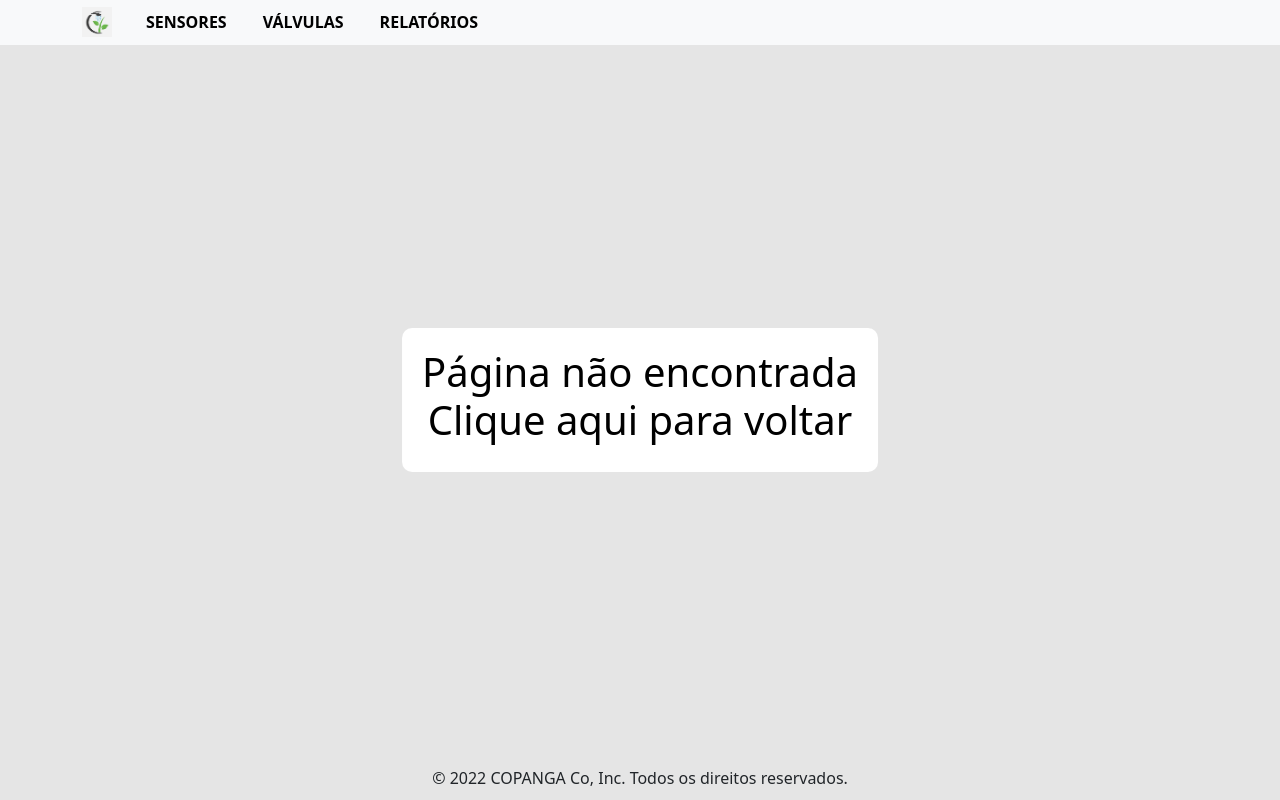
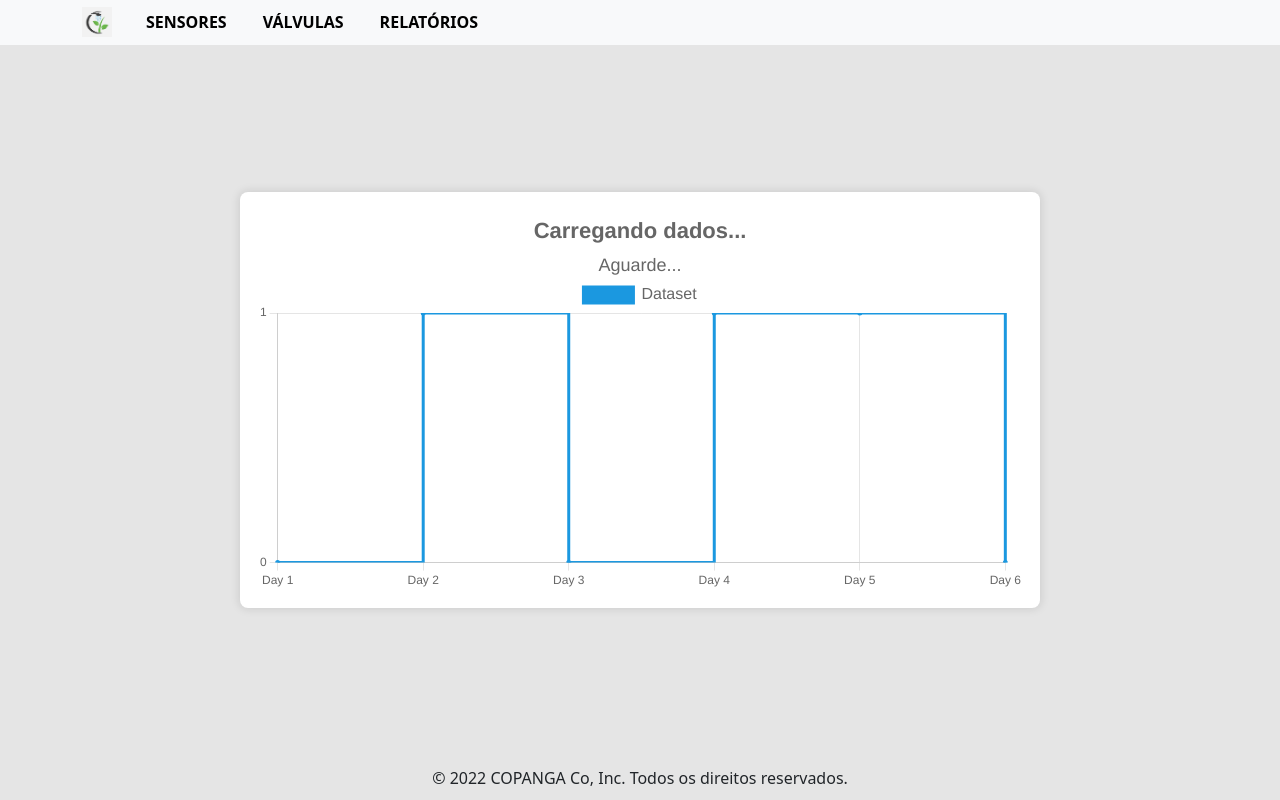
Before and after one commit to PedroFnseca/Copanga-IOT, a React (Create React App) app in the folder Telas/site/: page /valvulas in a window 1280 px wide. Built offline with nearby package versions, Linux system fonts and the light colour scheme.

Commit message:
:sparkles: feat: estrutura valvulas

```diff
--- a/Telas/site/src/App.js
+++ b/Telas/site/src/App.js
@@ -3,6 +3,7 @@ import "./App.css";
 import Home from "./Components/Home/index.js";
 import Header from "./Components/Header/index.js";
 import Sensores from "./Pages/Sensores";
+import Valvulas from "./Pages/Valvulas"
 import Footer from "./Components/Footer/index.js";
 import Error from "./Pages/Error";
 
@@ -14,6 +15,7 @@ function App() {
         <Routes>
           <Route path="/" element={<Home />} />
           <Route path="/sensores" element={<Sensores />} />
+          <Route path="/valvulas" element={<Valvulas />} />
           <Route path="/*" element={<Error />} />
         </Routes>
         <Footer />
--- /dev/null
+++ b/Telas/site/src/Components/AllValvulaChart/index.js
@@ -0,0 +1,64 @@
+import React, {useState} from 'react'
+import Linechart from "../Charts/Linechart";
+
+function Index() {
+
+  const data = {
+    labels: ['Day 1', 'Day 2', 'Day 3', 'Day 4', 'Day 5', 'Day 6'],
+    datasets: [
+      {
+        label: 'Dataset',
+        data: [0, 1, 0, 1, 1, 0, 1],
+        backgroundColor: "#1B98E0",
+        borderColor: "#1B98E0",
+        stepped: true,
+        borderWidth: 3,
+        tension: 0.2,
+        pointStyle: "circle",
+        pointRadius: 1,
+      }
+    ]
+  }
+
+  // Configuração de chart com stepped
+  const [options, setOptions] = useState({
+    scales: {
+      y: {
+        min: 0,
+        max: 1,
+        ticks: { stepSize: 1 },
+      },
+    },
+    layout:{
+      padding: 1
+    },
+    plugins: {
+      title: {
+        display: true,
+        text: `Carregando dados...`,
+        font: { size: 22 },
+      },
+      subtitle: {
+        display: true,
+        text: `Aguarde...`,
+        font: { size: 18 },
+      },
+      legend: {
+        // Caixas de legenda
+        display: true,
+        labels: {
+          boxWidth: 50,
+          font: { size: 16 },
+        },
+      },
+    },
+  })
+
+  return (
+    <div id="DivchartAllSensor">
+      <Linechart data={data} options={options}/>
+    </div>
+  )
+}
+
+export default Index
--- /dev/null
+++ b/Telas/site/src/Pages/Valvulas/index.js
@@ -0,0 +1,12 @@
+import React from 'react'
+import AllValvulaChart from "../../Components/AllValvulaChart"
+
+function Index() {
+  return (
+    <div id='divChart'>
+      <AllValvulaChart />
+    </div>
+  )
+}
+
+export default Index
```
